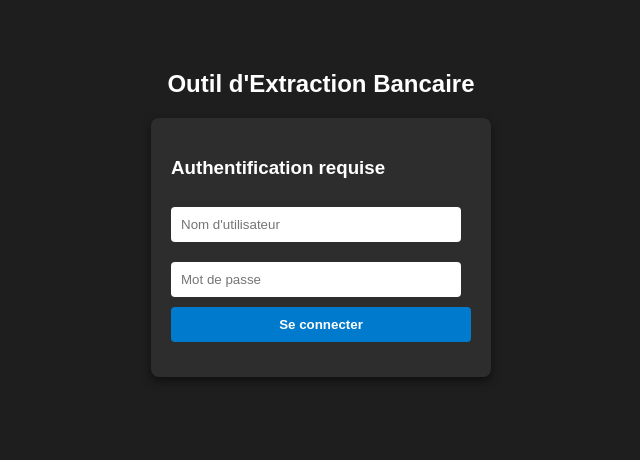
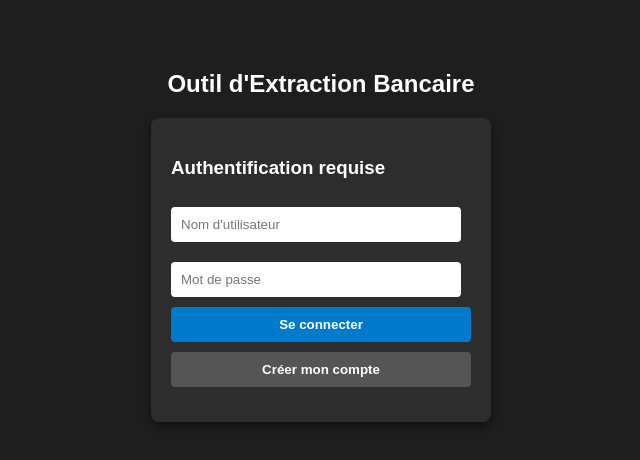
Before and after one commit to Noa3iL/Projet_Convertisseur_Historique_Des_Operations_Exam, a website: page index.html in a window 1280 px wide. Shown: the whole page, without its empty margins (319-959 px from the left). Drawn offline with Linux system fonts and the light colour scheme.

Commit message:
ajout de l'authentification

```diff
--- a/index.html
+++ b/index.html
@@ -22,6 +22,8 @@
         <input type="text" id="username" placeholder="Nom d'utilisateur">
         <input type="password" id="password" placeholder="Mot de passe">
         <button onclick="login()">Se connecter</button>
+        <!-- Le nouveau bouton d'inscription est ici -->
+        <button onclick="register()" style="background: #555; margin-top: 10px;">Créer mon compte</button>
         <p id="message"></p>
     </div>
 
@@ -33,6 +35,26 @@
     </div>
 
     <script>
+        async function register() {
+            const user = document.getElementById('username').value;
+            const pass = document.getElementById('password').value;
+            const msg = document.getElementById('message');
+
+            const response = await fetch('/register', {
+                method: 'POST',
+                headers: { 'Content-Type': 'application/json' },
+                body: JSON.stringify({ username: user, password: pass })
+            });
+
+            if (response.ok) {
+                msg.style.color = "#4caf50";
+                msg.innerText = "Compte créé avec succès ! Cliquez sur Se connecter.";
+            } else {
+                msg.style.color = "#f44336";
+                msg.innerText = "Erreur ou nom d'utilisateur déjà pris.";
+            }
+        }
+
         async function login() {
             const user = document.getElementById('username').value;
             const pass = document.getElementById('password').value;
@@ -48,6 +70,7 @@
                 document.getElementById('loginSection').classList.add('hidden');
                 document.getElementById('toolSection').classList.remove('hidden');
             } else {
+                msg.style.color = "#f44336";
                 msg.innerText = "Identifiants incorrects.";
             }
         }
```
